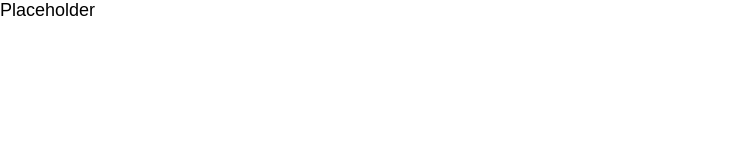
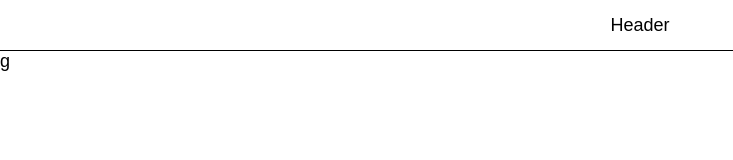
Before and after one commit to ooloo-io/github-flow-markrutherfordmryum, a website: page src/index.html in a window 1280 px wide. Shown: the whole page, without its empty margins (0-733 px from the left). Drawn offline with nearby package versions, Linux system fonts and the light colour scheme.

Commit message:
Header (#1)
* Add header markup

* Add header styles

Co-authored-by: Mark Rutherford <porknbeansnz@gmail.com>

```diff
--- a/package.json
+++ b/package.json
@@ -21,7 +21,7 @@
   "homepage": "https://ooloo.io/project/github-flow",
   "devDependencies": {
     "husky": "^4.3.6",
-    "serve": "^11.3.2"
+    "serve": "^14.0.1"
   },
   "husky": {
     "hooks": {
--- a/src/index.html
+++ b/src/index.html
@@ -1,6 +1,7 @@
 <!doctype html>
 
 <html lang="en">
+
 <head>
   <meta charset="utf-8">
 
@@ -13,6 +14,9 @@
 </head>
 
 <body>
-  Placeholder
+  <header class="header">
+    Header
+  </header>g
 </body>
+
 </html>
--- a/src/styles.css
+++ b/src/styles.css
@@ -2,3 +2,11 @@ body {
   font-family: Arial, Helvetica, sans-serif;
   font-size: 18px;
 }
+
+.header {
+  height: 50px;
+  display: flex;
+  justify-content: center;
+  align-items: center;
+  border-bottom: 1px solid black;
+}
```
Also changed, not shown: 1 other file.
